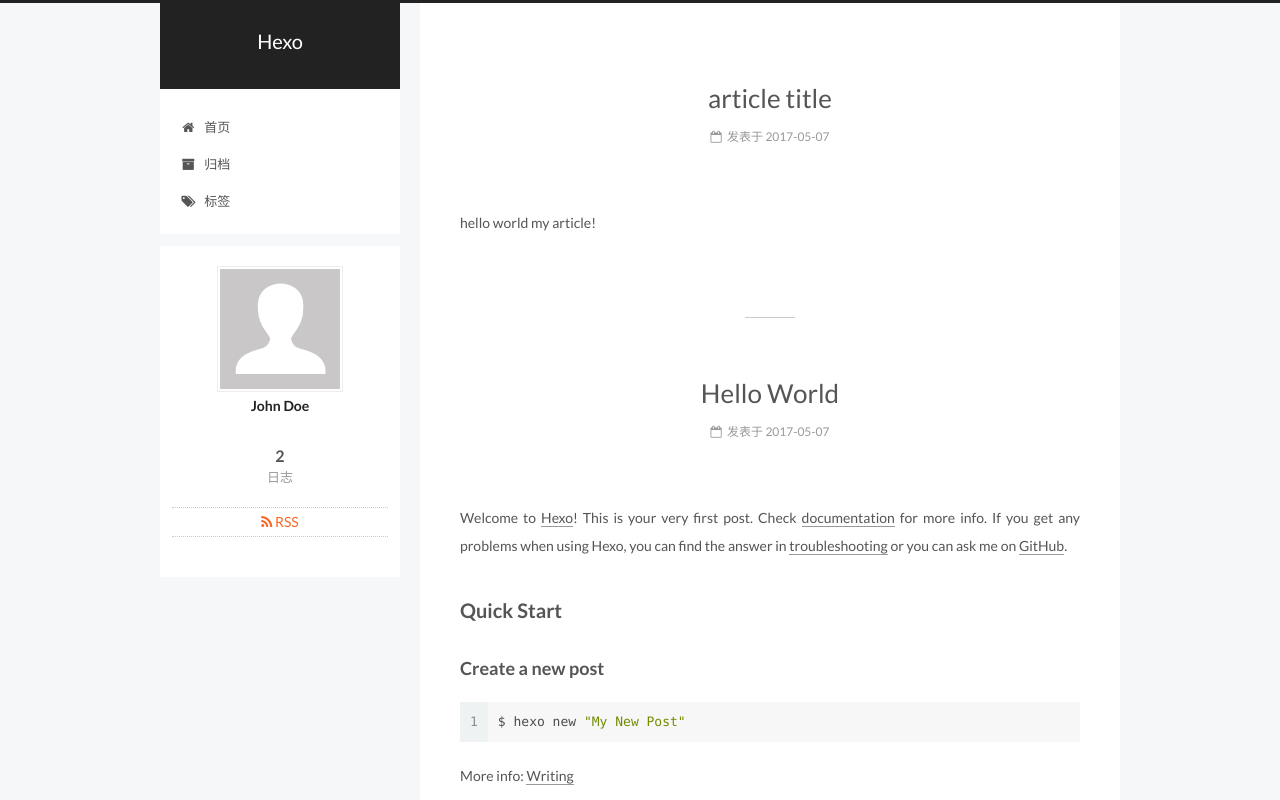
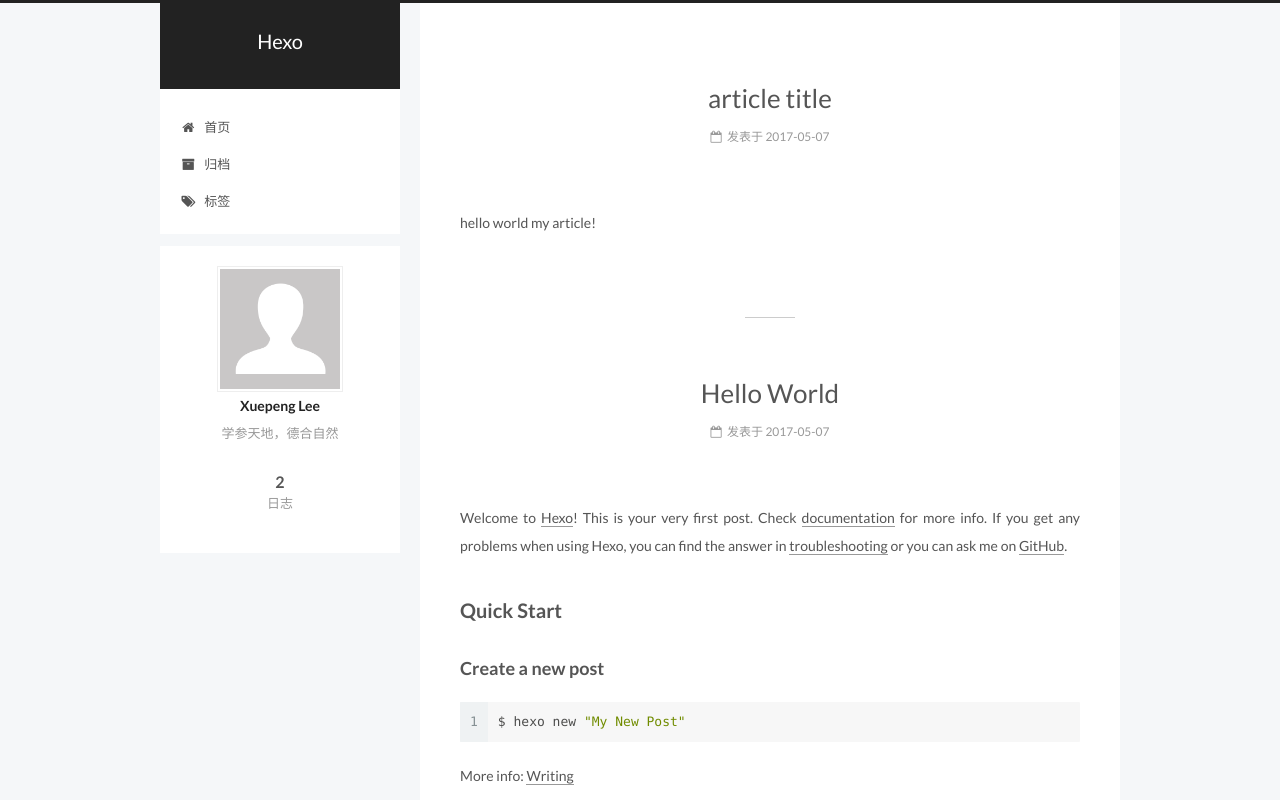
Before and after one commit to bohexigua/bohexigua.github.io, a plain HTML site: page index.html in a window 1280 px wide. Shown: the top 800 px of the page. Drawn offline with Linux system fonts and the light colour scheme.

Commit message:
Site updated: 2017-05-07 16:36:28

```diff
--- a/css/main.css
+++ b/css/main.css
@@ -1696,7 +1696,7 @@ pre .javascript .function {
   width: 4px;
   height: 4px;
   border-radius: 50%;
-  background: #8b0140;
+  background: #ff249f;
 }
 .links-of-blogroll {
   font-size: 13px;
--- a/index.html
+++ b/index.html
@@ -80,8 +80,6 @@
 
 
 
-  <link rel="alternate" href="/atom.xml" title="Hexo" type="application/atom+xml" />
-
 
 
 
@@ -92,12 +90,15 @@
 
 
 
+<meta name="description" content="学参天地，德合自然">
 <meta property="og:type" content="website">
 <meta property="og:title" content="Hexo">
 <meta property="og:url" content="http://yoursite.com/index.html">
 <meta property="og:site_name" content="Hexo">
+<meta property="og:description" content="学参天地，德合自然">
 <meta name="twitter:card" content="summary">
 <meta name="twitter:title" content="Hexo">
+<meta name="twitter:description" content="学参天地，德合自然">
 
 
 
@@ -255,7 +256,7 @@
     <link itemprop="mainEntityOfPage" href="http://yoursite.com/2017/05/07/article-title/">
 
     <span hidden itemprop="author" itemscope itemtype="http://schema.org/Person">
-      <meta itemprop="name" content="John Doe">
+      <meta itemprop="name" content="Xuepeng Lee">
       <meta itemprop="description" content="">
       <meta itemprop="image" content="/images/avatar.gif">
     </span>
@@ -367,7 +368,7 @@
     <link itemprop="mainEntityOfPage" href="http://yoursite.com/2017/05/07/hello-world/">
 
     <span hidden itemprop="author" itemscope itemtype="http://schema.org/Person">
-      <meta itemprop="name" content="John Doe">
+      <meta itemprop="name" content="Xuepeng Lee">
       <meta itemprop="description" content="">
       <meta itemprop="image" content="/images/avatar.gif">
     </span>
@@ -509,10 +510,10 @@
         <div class="site-author motion-element" itemprop="author" itemscope itemtype="http://schema.org/Person">
           <img class="site-author-image" itemprop="image"
                src="/images/avatar.gif"
-               alt="John Doe" />
-          <p class="site-author-name" itemprop="name">John Doe</p>
+               alt="Xuepeng Lee" />
+          <p class="site-author-name" itemprop="name">Xuepeng Lee</p>
 
-              <p class="site-description motion-element" itemprop="description"></p>
+              <p class="site-description motion-element" itemprop="description">学参天地，德合自然</p>
 
         </div>
         <nav class="site-state motion-element">
@@ -532,13 +533,6 @@
 
         </nav>
 
-
-          <div class="feed-link motion-element">
-            <a href="/atom.xml" rel="alternate">
-              <i class="fa fa-rss"></i>
-              RSS
-            </a>
-          </div>
 
 
         <div class="links-of-author motion-element">
@@ -577,7 +571,7 @@
   <span class="with-love">
     <i class="fa fa-heart"></i>
   </span>
-  <span class="author" itemprop="copyrightHolder">John Doe</span>
+  <span class="author" itemprop="copyrightHolder">Xuepeng Lee</span>
 </div>
 
 
```
Also changed, not shown: 2017/05/07/article-title/index.html (+5 -16 lines), 2017/05/07/hello-world/index.html (+5 -14 lines), archives/2017/05/index.html (+7 -13 lines), archives/2017/index.html (+7 -13 lines), archives/index.html (+7 -13 lines).
